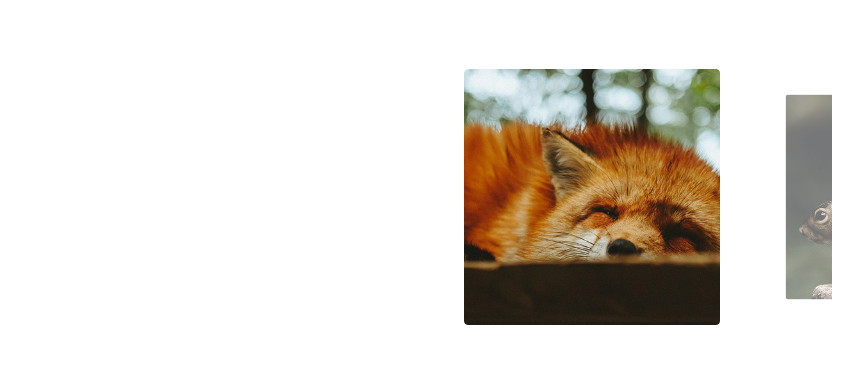
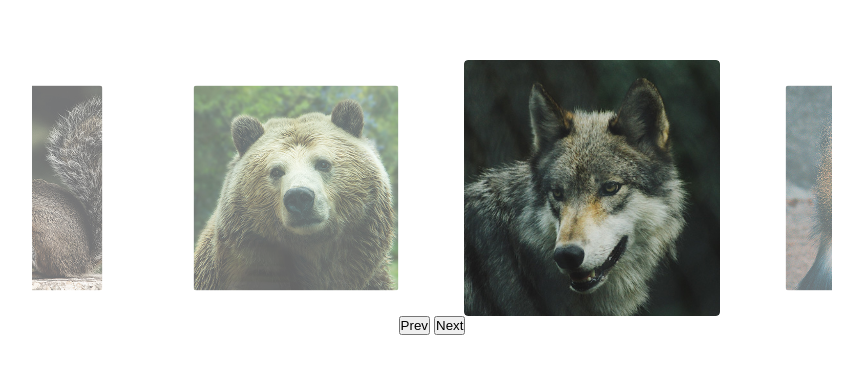
Before and after one commit to nanden-infinity/slider, a website with bundled scripts: page index.html in a window 1280 px wide. Shown: the part 203-576 px from the top of the page, without its empty margins (208-1071 px from the left). Built offline with nearby package versions, Linux system fonts and the light colour scheme.

Commit message:
naveg ativado incl btns para a integrc cm eventos do slide

```diff
--- a/css/style.css
+++ b/css/style.css
@@ -9,11 +9,13 @@
 img {
   max-width: 100%;
   display: block;
+  width: 100%;
 }
 
 body {
   display: flex;
   align-items: center;
+  flex-direction: column;
   justify-content: center;
   margin: 0 auto;
   min-height: 100vh;
@@ -29,6 +31,8 @@ body {
 
 .slide {
   display: flex;
+  /* width: 100%; */
+
 }
 
 .slide:hover {
@@ -38,7 +42,7 @@ body {
 .slide li {
   flex-shrink: 0;
   width: 20vw;
-  max-width: 600px;
+  max-width: 800px;
   margin: 0 20px;
   border-radius: 4px;
   overflow: hidden;
--- a/index.html
+++ b/index.html
@@ -21,7 +21,10 @@
       <li><img src="./img/foto6-thumb.jpg"></li>
     </ul>
   </div>
-
+<div class="arrow-nav">
+  <button class="prev">Prev</button>
+  <button class="next">Next</button>
+</div>
   <script type="module" src="js/script.js"></script>
 
 </body>
--- a/js/script.js
+++ b/js/script.js
@@ -1,5 +1,6 @@
-import Slide from "./slide.js";
+import { SlideNav } from "./slide.js";
 
-const slide = new Slide(".slide-wrapper", ".slide");
+const slide = new SlideNav(".slide-wrapper", ".slide");
 slide.init();
-// slide.removeActive()
+
+slide.addArrow(".prev", ".next");
--- a/js/slide.js
+++ b/js/slide.js
@@ -1,6 +1,6 @@
 import debounce from "./deboounce.js";
 
-export default class Slide {
+export class Slide {
   constructor(wrapper, slide) {
     this.slide = document.querySelector(slide);
     this.wrapper = document.querySelector(wrapper);
@@ -147,18 +147,33 @@ export default class Slide {
     this.onStart = this.onStart.bind(this);
     this.onMove = this.onMove.bind(this);
     this.onEnd = this.onEnd.bind(this);
-    this.onRezise = debounce(this.onRezise.bind(this),200);
+    this.onRezise = debounce(this.onRezise.bind(this), 200);
+    this.activePrevSlide = this.activePrevSlide.bind(this);
+    this.activeNextSlide = this.activeNextSlide.bind(this);
   }
   init() {
     this.bindEvents();
     this.addSlideEvents();
     this.slideCondig();
-    this.changeSlide(0);
+    this.changeSlide(4);
     this.activePrevSlide();
     this.transition(true);
-
     this.addResize();
     return this;
   }
+}
 
+export class SlideNav extends Slide {
+  addArrow(prev, next) {
+    this.prevElement = document.querySelector(prev);
+    this.nextElement = document.querySelector(next);
+
+    this.addArrowEvent();
+  }
+
+  addArrowEvent() {
+    this.prevElement.addEventListener("click", this.activePrevSlide);
+
+    this.nextElement.addEventListener("click", this.activeNextSlide);
+  }
 }
```
